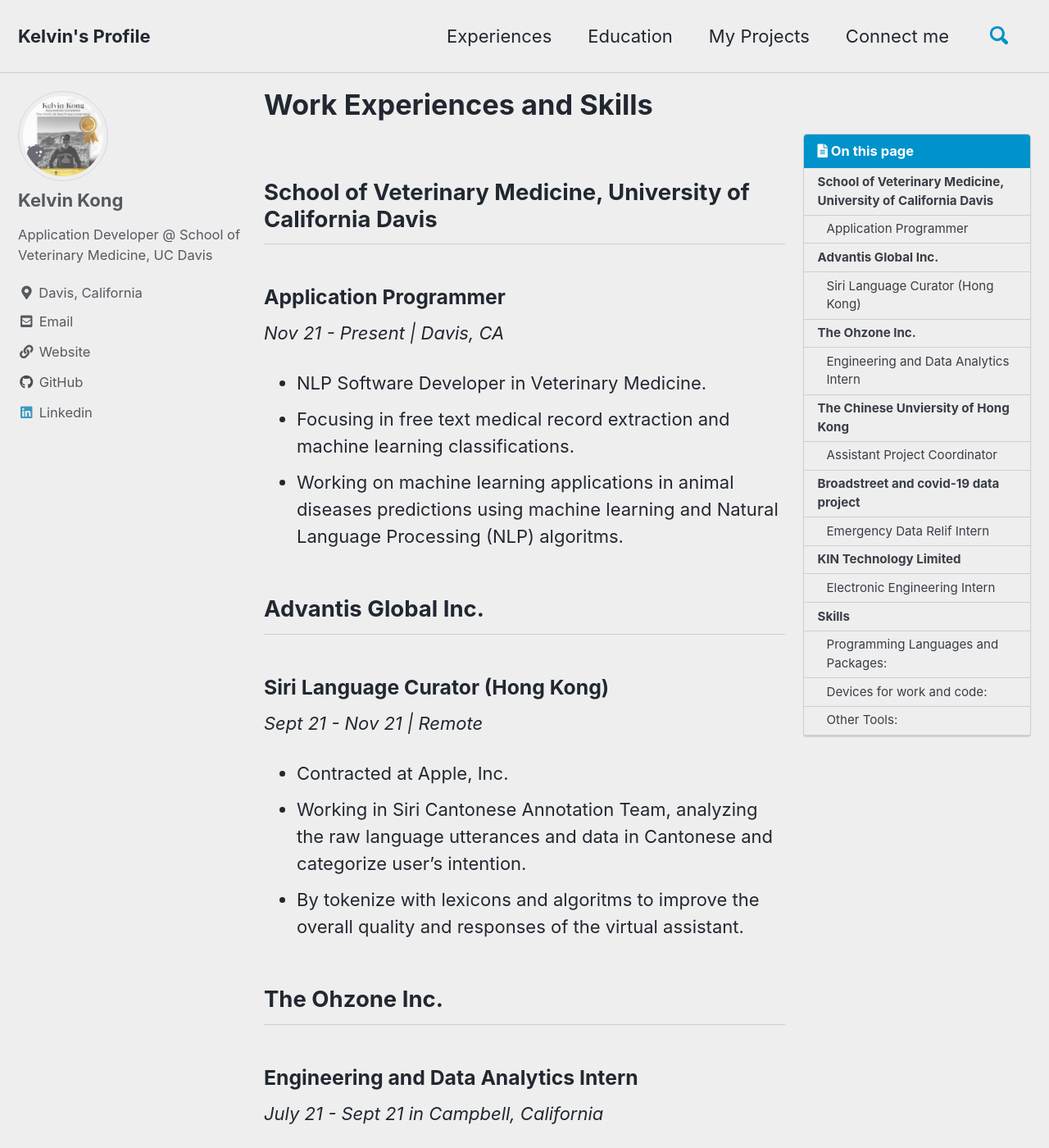
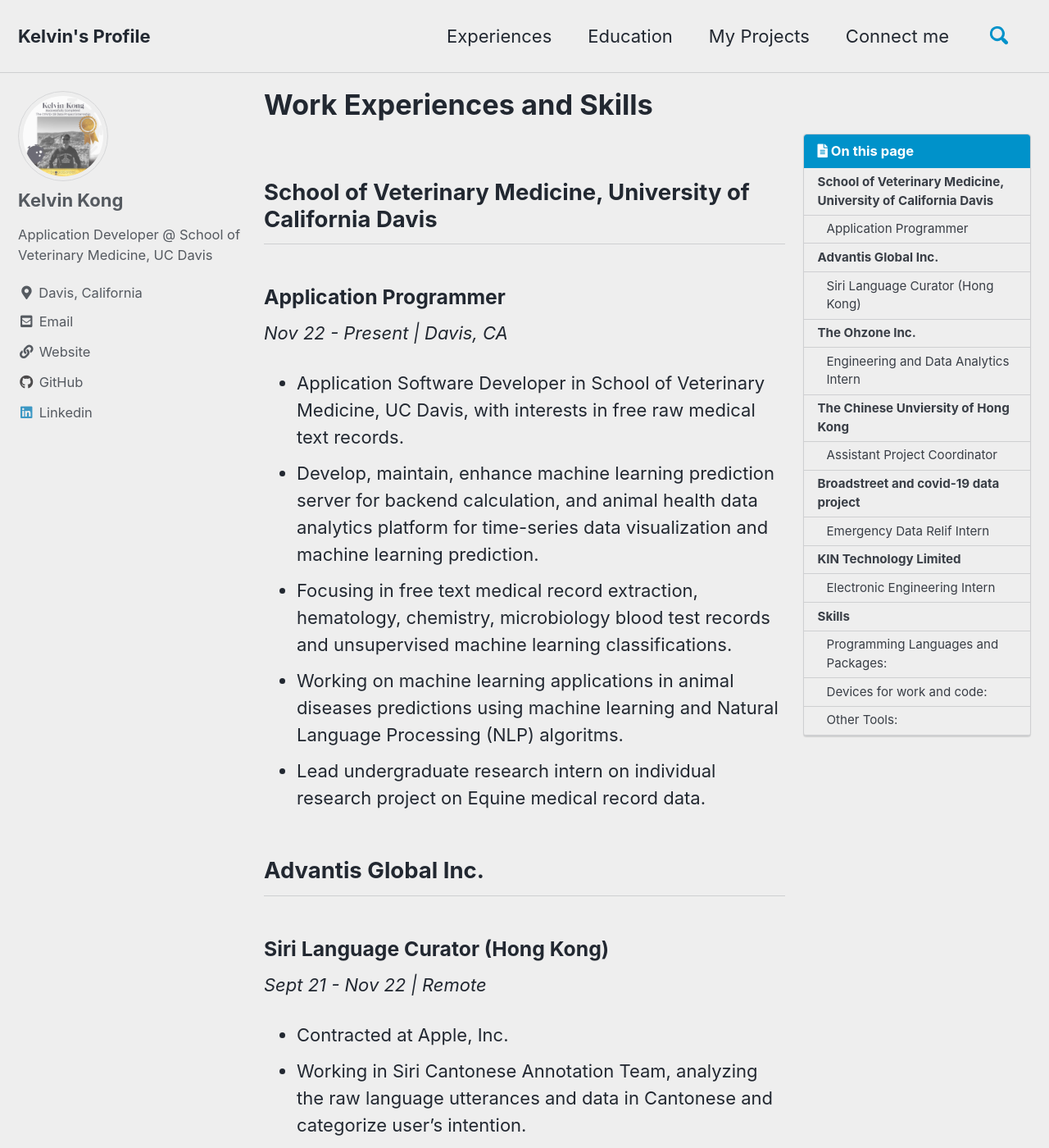
Before and after one commit to kelvin-cykong/kelvin-cykong.github.io, a Jekyll site: the page built from pages/work-exp.md, in a window 1280 px wide and 1400 px high. Shown: the whole window at 82% size. Built offline with Jekyll 4.4.1, drawn with Linux system fonts in a browser that asks for light colours; cached includes are drawn as plain includes; comment, search, counter and statistics services are not loaded.

Commit message:
Update work-exp.md

```diff
--- a/pages/work-exp.md
+++ b/pages/work-exp.md
@@ -6,16 +6,17 @@
 ---
 ## School of Veterinary Medicine, University of California Davis
 ### Application Programmer
-*Nov 21 - Present | Davis, CA*
-- NLP Software Developer in Veterinary Medicine.
-- Focusing in free text medical record extraction and machine learning classifications.
+*Nov 22 - Present | Davis, CA*
+- Application Software Developer in School of Veterinary Medicine, UC Davis, with interests in free raw medical text records.
+- Develop, maintain, enhance machine learning prediction server for backend calculation, and animal health data analytics platform for time-series data visualization and machine learning prediction.
+- Focusing in free text medical record extraction, hematology, chemistry, microbiology blood test records and unsupervised machine learning classifications.
 - Working on machine learning applications in animal diseases predictions using machine learning and Natural Language Processing (NLP) algoritms.
-
+- Lead undergraduate research intern on individual research project on Equine medical record data.
 
 
 ## Advantis Global Inc.
 ### Siri Language Curator (Hong Kong)
-*Sept 21 - Nov 21 | Remote*
+*Sept 21 - Nov 22 | Remote*
 - Contracted at Apple, Inc.
 - Working in Siri Cantonese Annotation Team, analyzing the raw language utterances and data in Cantonese and categorize user's intention.
 - By tokenize with lexicons and algoritms to improve the overall quality and responses of the virtual assistant.
```
